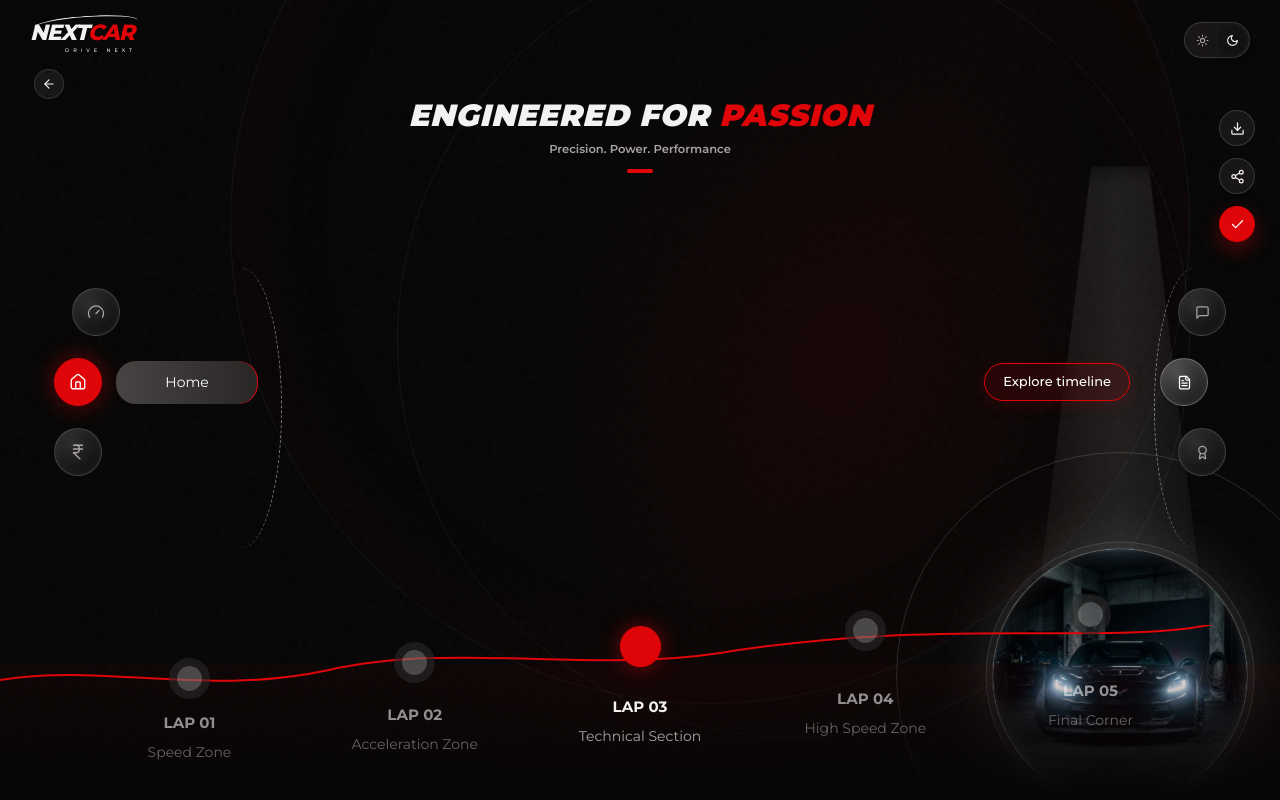
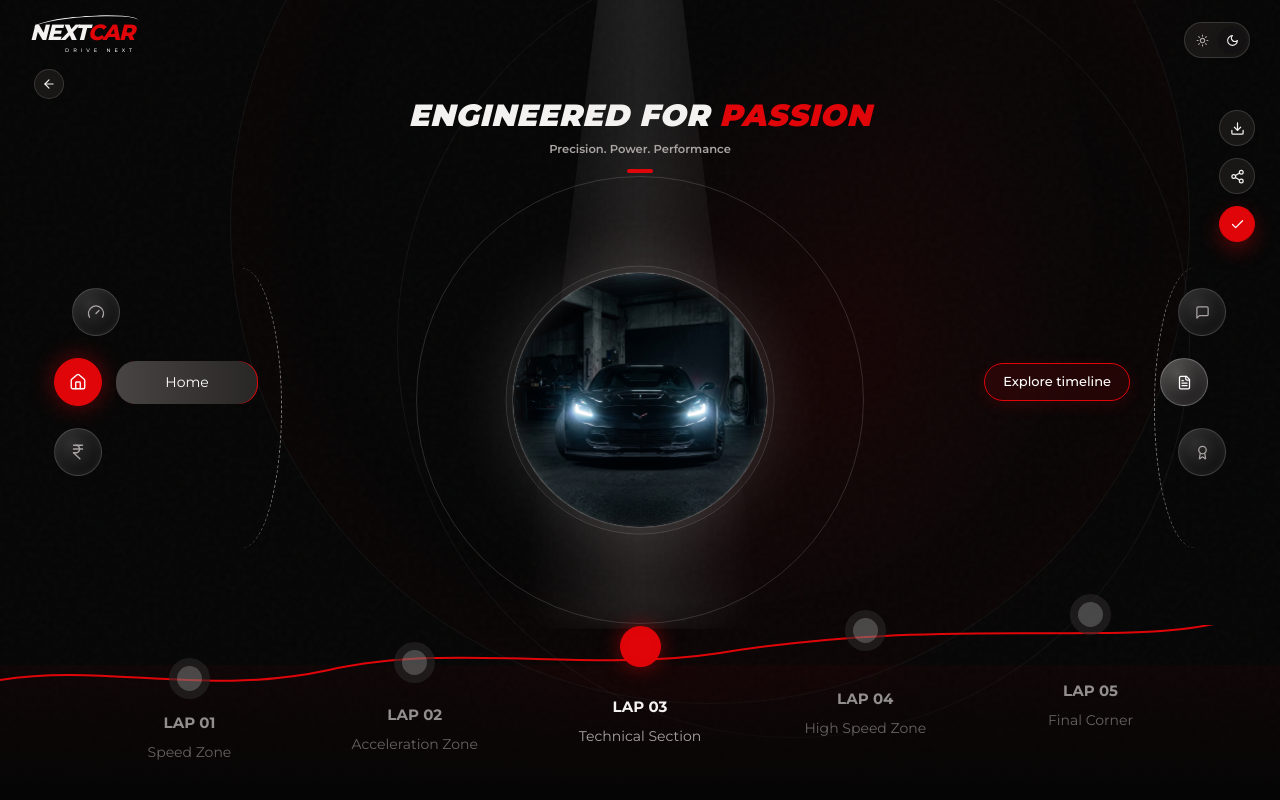
Before and after one commit to avinash-kr-pandey/req, a Next.js app: page / in a window 1280 px wide. Built offline with nearby package versions, Linux system fonts and the light colour scheme.

Commit message:
Center home stage car portal and remove absolute side effects

```diff
--- a/app/globals.css
+++ b/app/globals.css
@@ -472,17 +472,19 @@ button {
 
 .view-shell {
   min-height: 100svh;
+  display: flex;
+  align-items: center;
+  justify-content: center;
   position: relative;
+  width: 100%;
 }
 
 .vehicle-stage,
 .home-stage {
-  position: absolute;
-  top: 52%;
-  left: 50%;
-  transform: translate(-50%, -50%);
-  width: 960px;
+  position: relative;
+  width: min(960px, 95vw);
   height: 520px;
+  flex-shrink: 0;
 }
 
 .stage-ring {
@@ -991,8 +993,6 @@ button {
 
   .vehicle-stage,
   .home-stage {
-    left: 50%;
-    transform: translate(-50%, -50%);
     width: min(960px, 95vw);
   }
 
--- a/components/HomeStage.tsx
+++ b/components/HomeStage.tsx
@@ -14,12 +14,10 @@ export function HomeStage() {
       <div className="stage-ring ring-two" />
       <div className="spotlight" />
 
-      <div className="vehicle-stage-content" style={{ justifyContent: "center" }}>
-        {/* Center Car Portrait Circle */}
-        <div className="center-car-portal">
-          <div className="car-glow-ring" />
-          <img src="/car.png" alt="Black sports car" className="portal-car-img" />
-        </div>
+      {/* Center Car Portrait Circle */}
+      <div className="center-car-portal">
+        <div className="car-glow-ring" />
+        <img src="/car.png" alt="Black sports car" className="portal-car-img" />
       </div>
     </motion.section>
   );
```
Also changed, not shown: 1 other file (tests, documents, lock files or other folders).
